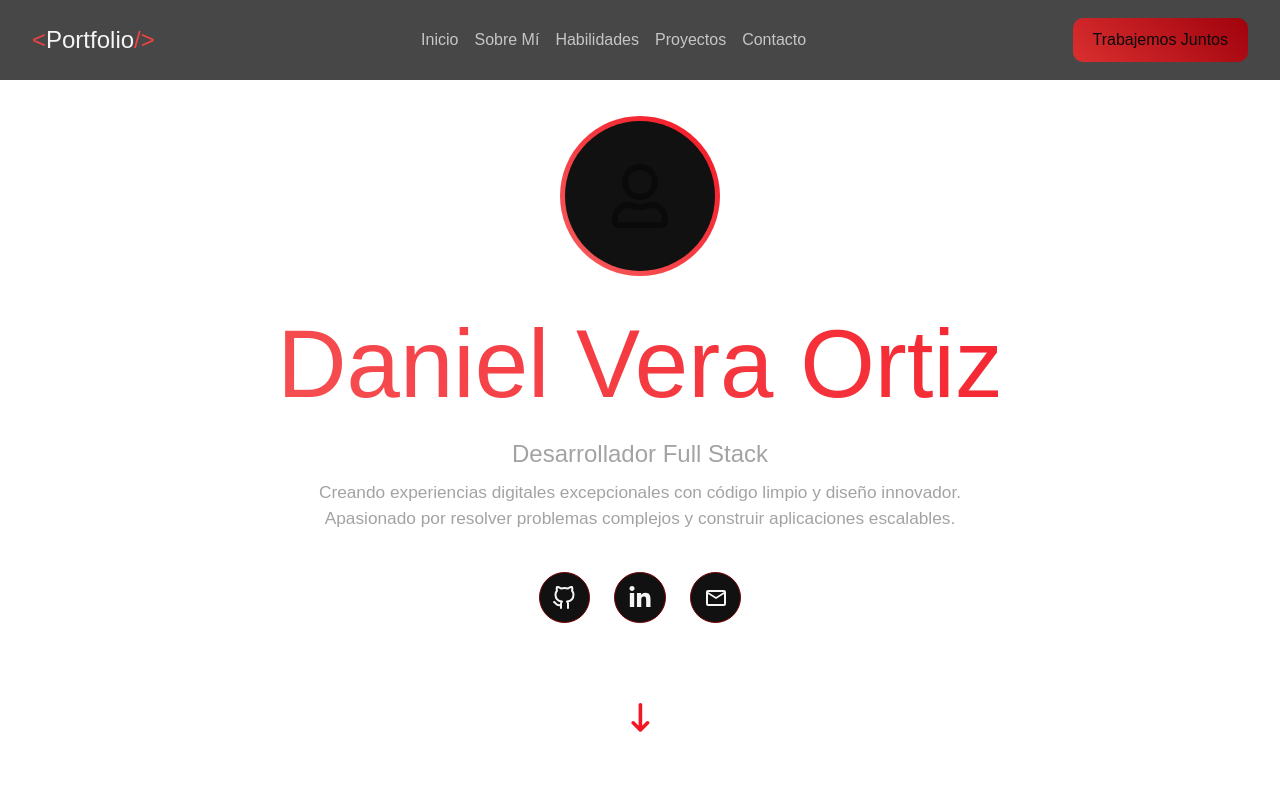
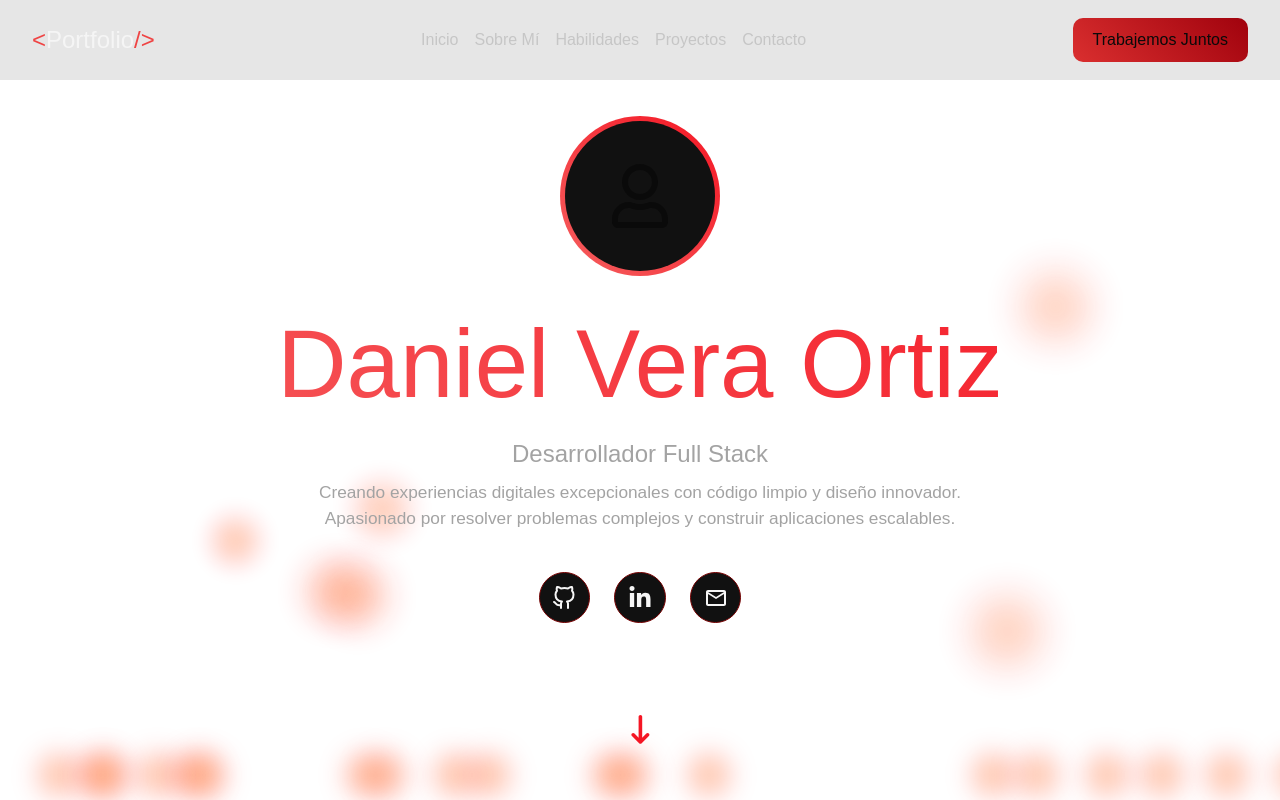
Before and after one commit to DanielVeraOrtiz/personal-portfolio, a Next.js app: page / in a window 1280 px wide. Built offline with nearby package versions, Linux system fonts and the light colour scheme.

Commit message:
style(hero):Se realizan una bolas que suben por la pantalla como decoracion

```diff
--- a/src/app/page.tsx
+++ b/src/app/page.tsx
@@ -1,4 +1,8 @@
-import Hero from '@/components/heroSection/hero';
+'use client';
+import dynamic from 'next/dynamic';
+const Hero = dynamic(() => import('@/components/heroSection/hero'), {
+  ssr: false,
+});
 
 export default function Home() {
   return (
--- a/src/components/heroSection/hero.css
+++ b/src/components/heroSection/hero.css
@@ -7,12 +7,36 @@
   align-items: center;
   margin: 0 auto;
   gap: 1rem;
+  position: relative;
+  z-index: 0;
+  overflow: hidden;
+}
+
+.fire-ball {
+  width: 50px;
+  aspect-ratio: 1 / 1;
+  position: absolute;
+  bottom: 0;
+  border-radius: 50%;
+  pointer-events: none;
+  z-index: 1;
+  background: radial-gradient(
+    circle,
+    rgba(255, 120, 0, 0.5) 0%,
+    rgba(255, 60, 0, 0.2) 40%,
+    rgba(255, 0, 0, 0.2) 60%,
+    transparent 80%
+  );
+  filter: blur(12px);
+  animation: bounceFire linear infinite;
 }
 
 .gradient-border {
   padding: 5px;
   background: linear-gradient(45deg, #f55f5f, #f51624);
   border-radius: 50%;
+  position: relative;
+  z-index: 999;
 }
 
 .logo-hero {
@@ -32,6 +56,8 @@
   flex-direction: column;
   justify-content: center;
   text-align: center;
+  position: relative;
+  z-index: 999;
 }
 
 .descriptions-hero-name {
@@ -62,6 +88,8 @@
   display: flex;
   flex-direction: row;
   gap: 1.5rem;
+  position: relative;
+  z-index: 999;
 }
 
 .social-links-hero > a {
@@ -94,6 +122,43 @@
   color: #f51624;
   font-size: 1.8rem;
   display: block;
+  z-index: 999;
+}
+
+@keyframes bounceFire {
+  0% {
+    transform: translateY(0) scale(1);
+    opacity: 0.5;
+  }
+
+  10% {
+    transform: translateX(-10px) translateY(-10vh) scale(2);
+    opacity: 0.8;
+  }
+
+  30% {
+    transform: translateX(10px) translateY(-30vh) scale(1);
+    opacity: 1;
+  }
+
+  50% {
+    transform: translateX(-10px) translateY(-50vh) scale(2);
+  }
+
+  70% {
+    transform: translateX(10px) translateY(-70vh) scale(1);
+    opacity: 0.8;
+  }
+
+  90% {
+    transform: translateX(-10px) translateY(-85vh) scale(2);
+    opacity: 0.5;
+  }
+
+  100% {
+    transform: translateY(-90vh) scale(0);
+    opacity: 0;
+  }
 }
 
 /* Si no usara motion cuando se montan los componentes, entonces la flecha debia animarla con keyframe,
--- a/src/components/heroSection/hero.tsx
+++ b/src/components/heroSection/hero.tsx
@@ -7,10 +7,29 @@ import { MdOutlineEmail } from 'react-icons/md';
 import { FaRegUser } from 'react-icons/fa';
 import { motion } from 'framer-motion';
 import { FaArrowDownLong } from 'react-icons/fa6';
+import { useState } from 'react';
 
 export default function Hero() {
+  const [particles] = useState(() =>
+    [...Array(25)].map(() => ({
+      left: Math.random() * 100,
+      delay: Math.random() * 15,
+      duration: Math.random() * 8 + 6,
+    })),
+  );
   return (
     <section id="hero" className="hero-section">
+      {particles.map((particle, i) => (
+        <div
+          key={`particle-${i}`}
+          className="fire-ball"
+          style={{
+            left: `${particle.left}%`,
+            animationDelay: `${particle.delay}s`,
+            animationDuration: `${particle.duration}s`,
+          }}
+        ></div>
+      ))}
       <motion.div
         className="gradient-border"
         initial={{ opacity: 0.4, scale: 0 }}
--- a/src/components/layout/navbar.css
+++ b/src/components/layout/navbar.css
@@ -8,8 +8,9 @@
   justify-content: space-between;
   align-items: center;
   padding: 2rem 2rem;
-  background-color: rgba(10, 10, 10, 0.75);
+  background-color: rgba(10, 10, 10, 0.1);
   transition: top 0.3s ease;
+  z-index: 1;
 }
 
 .logo {
```
